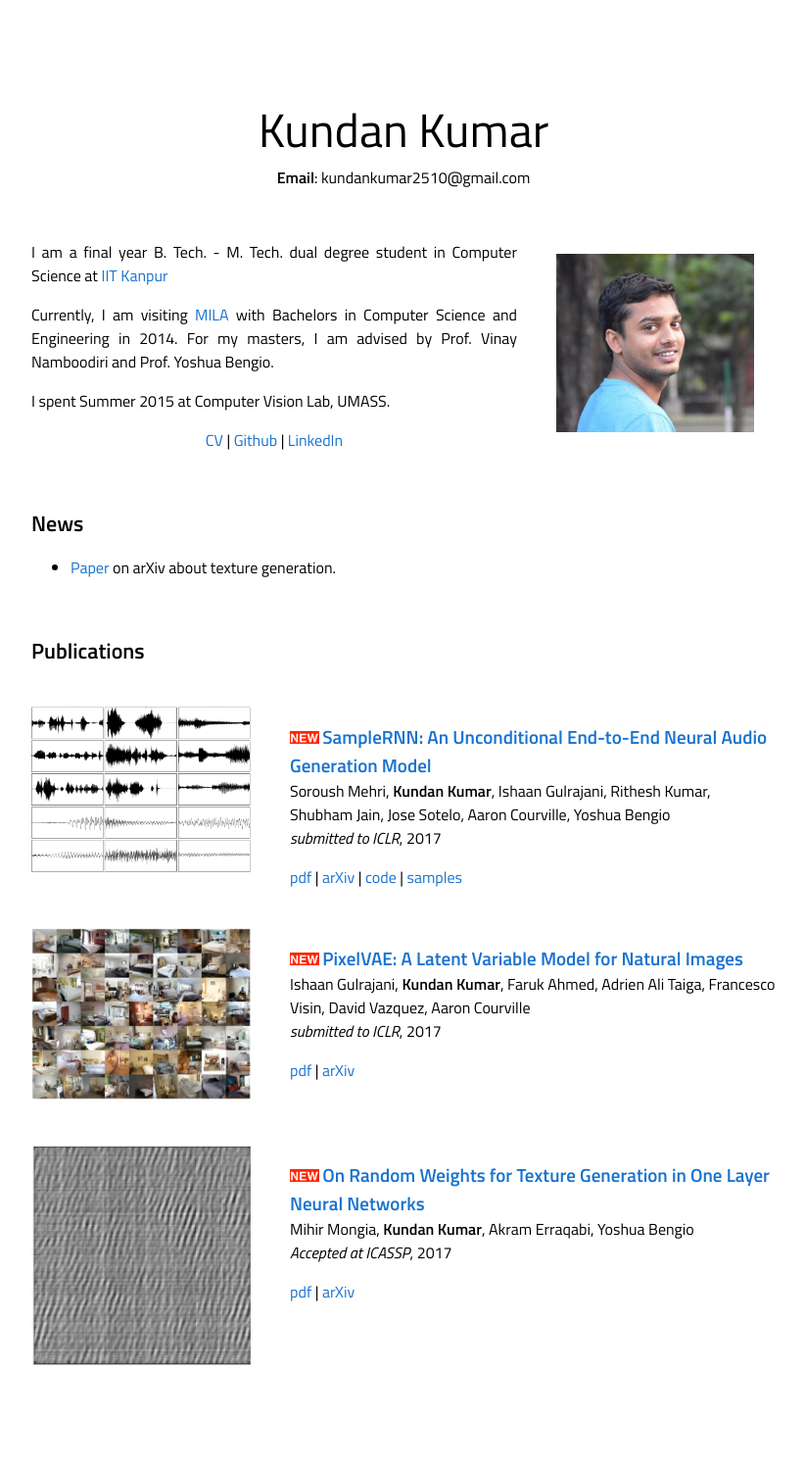
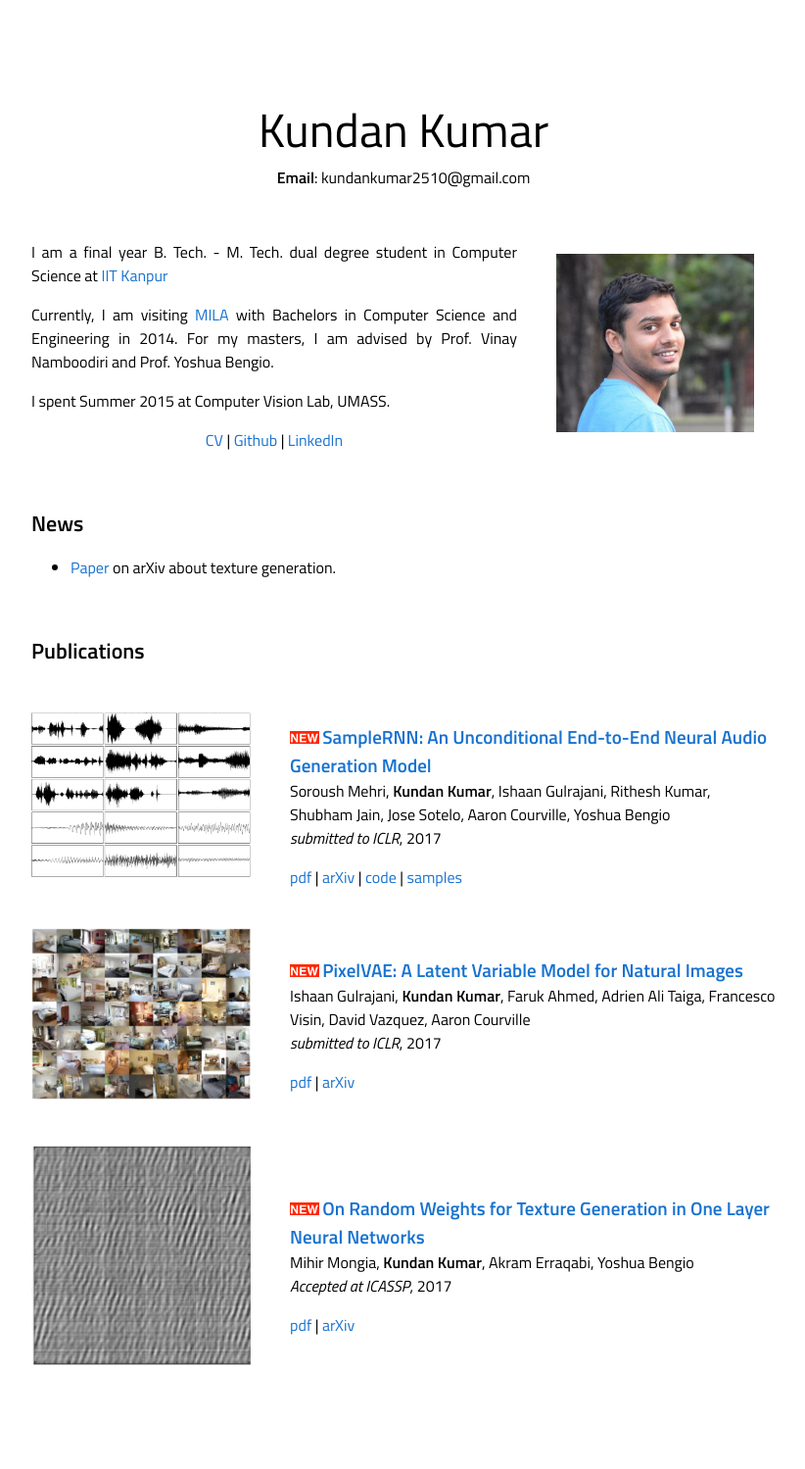
Before and after one commit to kundan2510/kundan2510.github.io, a Jekyll site: the page built from index.html, in a window 1280 px wide. Shown: the whole page at 98% size, without its empty margins (228-1050 px from the left). Built offline with Jekyll 4.4.1, drawn with Linux system fonts in a browser that asks for light colours.

Commit message:
Update index.html

```diff
--- a/index.html
+++ b/index.html
@@ -68,9 +68,9 @@ title: Kundan Kumar
 		<table width="100%" cellspacing="0" cellpadding="20" border="0" align="center">
 
 		  	<tbody><tr>
-    				<td width="33%" valign= "top" align="center"><a href="images/sampleRNN.png"><img src="images/sampleRNN.png" alt="sym" style="border-style: none" width="100%"></a>
+    				<td width="33%" valign= "center" align="center"><a href="images/sampleRNN.png"><img src="images/sampleRNN.png" alt="sym" style="border-style: none" width="100%"></a>
     				</td>
-				<td width="67%">
+				<td width="67%" valign= "center">
 				      <p><a href="https://arxiv.org/abs/1612.07837" id="SAMPLERNN">
 					<img src="images/new.png" alt="[NEW]" style="border-style: none" width="6%">
 				      <heading>SampleRNN: An Unconditional End-to-End Neural Audio Generation Model</heading></a><br>
@@ -88,9 +88,9 @@ title: Kundan Kumar
   				</tr>
 
 				<tr>
-    				<td width="33%" valign="top" align="center"><a href="images/pixelvae.png"><img src="images/pixelvae.png" alt="sym" style="border-style: none" width="100%"></a>
+    				<td width="33%" valign="center" align="center"><a href="images/pixelvae.png"><img src="images/pixelvae.png" alt="sym" style="border-style: none" width="100%"></a>
     				</td>
-				<td width="67%" valign="top">
+				<td width="67%" valign="center">
 				      <p><a href="https://arxiv.org/abs/1611.05013" id="PIXELVAE">
 				      <img src="images/new.png" alt="[NEW]" style="border-style: none" width="6%">
 				      <heading>PixelVAE: A Latent Variable Model for Natural Images</heading></a><br>
@@ -106,9 +106,9 @@ title: Kundan Kumar
   				</tr>
 
 				<tr>
-    				<td width="33%" valign="top" align="center"><a href="images/random_weights.png"><img src="images/random_weights.png" alt="sym" style="border-style: none" width="100%"></a>
+    				<td width="33%" valign="center" align="center"><a href="images/random_weights.png"><img src="images/random_weights.png" alt="sym" style="border-style: none" width="100%"></a>
     				</td>
-				<td width="67%" valign="top">
+				<td width="67%" valign="center">
 				      <p><a href="https://arxiv.org/abs/1612.06070" id="TEXTURE">
 				      <img src="images/new.png" alt="[NEW]" style="border-style: none" width="6%">
 				      <heading>On Random Weights for Texture Generation in One Layer Neural Networks</heading></a><br>
```
